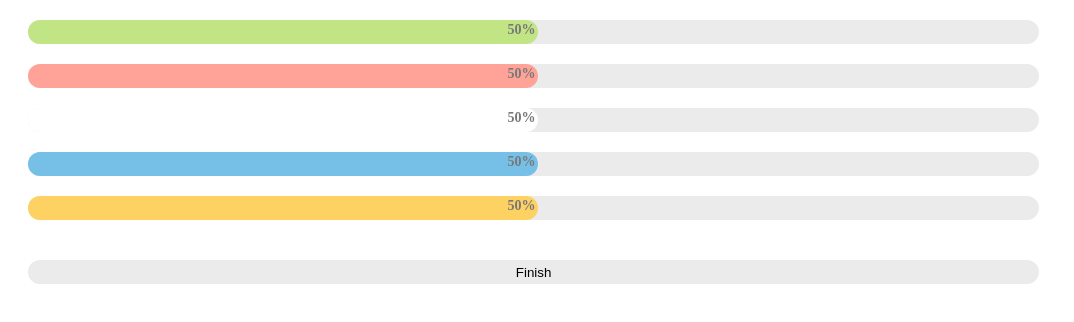
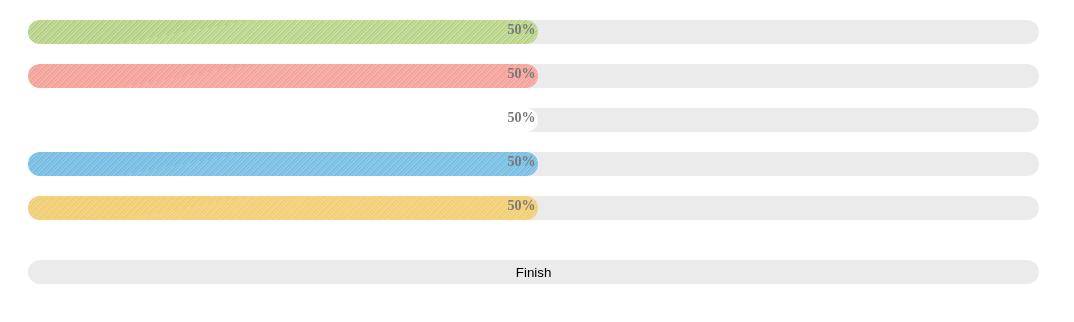
Before and after one commit to Nyior/bars, a plain HTML site: page index.html in a window 1280 px wide. Shown: the whole page, without its empty margins (0-1074 px from the left). Drawn offline with Linux system fonts and the light colour scheme.

Commit message:
add repeating linear gradients

```diff
--- a/styles.css
+++ b/styles.css
@@ -9,7 +9,8 @@
 
 .bar {
     color: rgb(120,120,120);
-    font-weight: bold;
+    /* text-shadow: -1px -1px rgb(120,120,120); */
+    font-weight: bolder;
     padding: 2px;
     text-align: right;
     font-size: 14px;
@@ -19,11 +20,14 @@
 }
 
 .zero {
-    background-color: rgb(193,229,133);
+    background-image:
+	   repeating-linear-gradient(-45deg, rgb(193,229,133, 0.7), rgb(148, 185, 88, 0.7) 0.15px);
+
 }
 
 .first {
-    background-color: rgb(255,163,153);
+    background-image:
+	   repeating-linear-gradient(-45deg, rgb(255,163,153, 0.7), rgb(243, 121, 107, 0.7) 0.15px);
 }
 
 .second {
@@ -31,11 +35,13 @@
 }
 
 .third {
-    background-color: rgb(118,192,232);
+    background-image:
+	   repeating-linear-gradient(-45deg, rgb(118,192,232, 0.7), rgb(54, 163, 223, 0.7) 0.15px);
 }
 
 .fourth {
-    background-color: rgb(254,209,99);
+    background-image:
+	   repeating-linear-gradient(-45deg, rgb(254,209,99, 0.7), rgb(238, 188, 62, 0.7) 0.15px);
 }
 
 button {
--- a/utils.js
+++ b/utils.js
@@ -1,6 +1,6 @@
 function complete(){
-    const all = document.querySelectorAll('.bar')
-    all.forEach(anchor => {
+    const allBars = document.querySelectorAll('.bar')
+    allBars.forEach(anchor => {
         anchor.setAttribute('style', 'width: 100%') ;
         anchor.innerHTML = '100%';
     });
```
